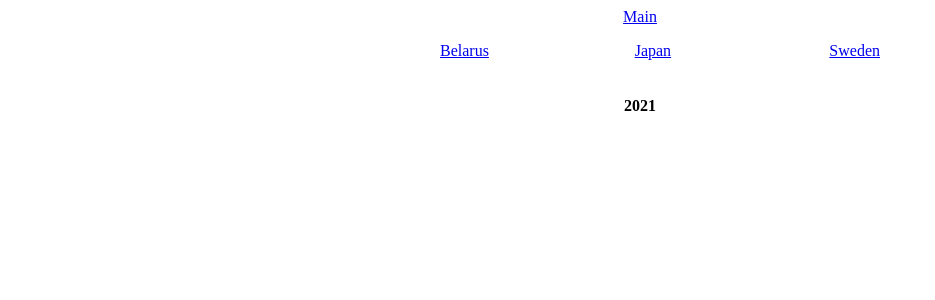
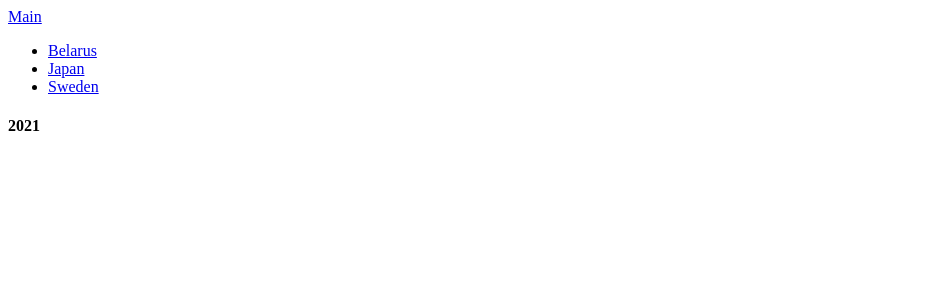
Before and after one commit to Ventskute/travel-app, a React app: page / in a window 1280 px wide. Shown: the top 300 px of the page, without its empty margins (0-935 px from the left). Built offline with nearby package versions, Linux system fonts and the light colour scheme.

Commit message:
Merge branch 'dev' into react-router

```diff
--- a/src/components/Header/Header.scss
+++ b/src/components/Header/Header.scss
@@ -1,5 +1,3 @@
-.container {
-  display: flex;
-  justify-content: center;
-  align-items: center;
+.header {
+
 }
--- a/src/index.scss
+++ b/src/index.scss
@@ -8,3 +8,8 @@
 body {
   overflow: hidden;
 }
+
+.container {
+  max-width: 1200px;
+  margin: 0 auto;
+}
--- a/src/views/Main/Main.scss
+++ b/src/views/Main/Main.scss
@@ -1,16 +1,3 @@
-.container {
-  max-width: 1200px;
-  margin: 0 auto;
+.main {
+
 }
-.level {
-  height: 100vh;
-  background-color: #333;
-  background-size: cover;
-}
-
-ul {
-  display: grid;
-  grid-template-columns: repeat(3, 1fr);
-  grid-gap: 9rem;
-  list-style: none;
-}
```
